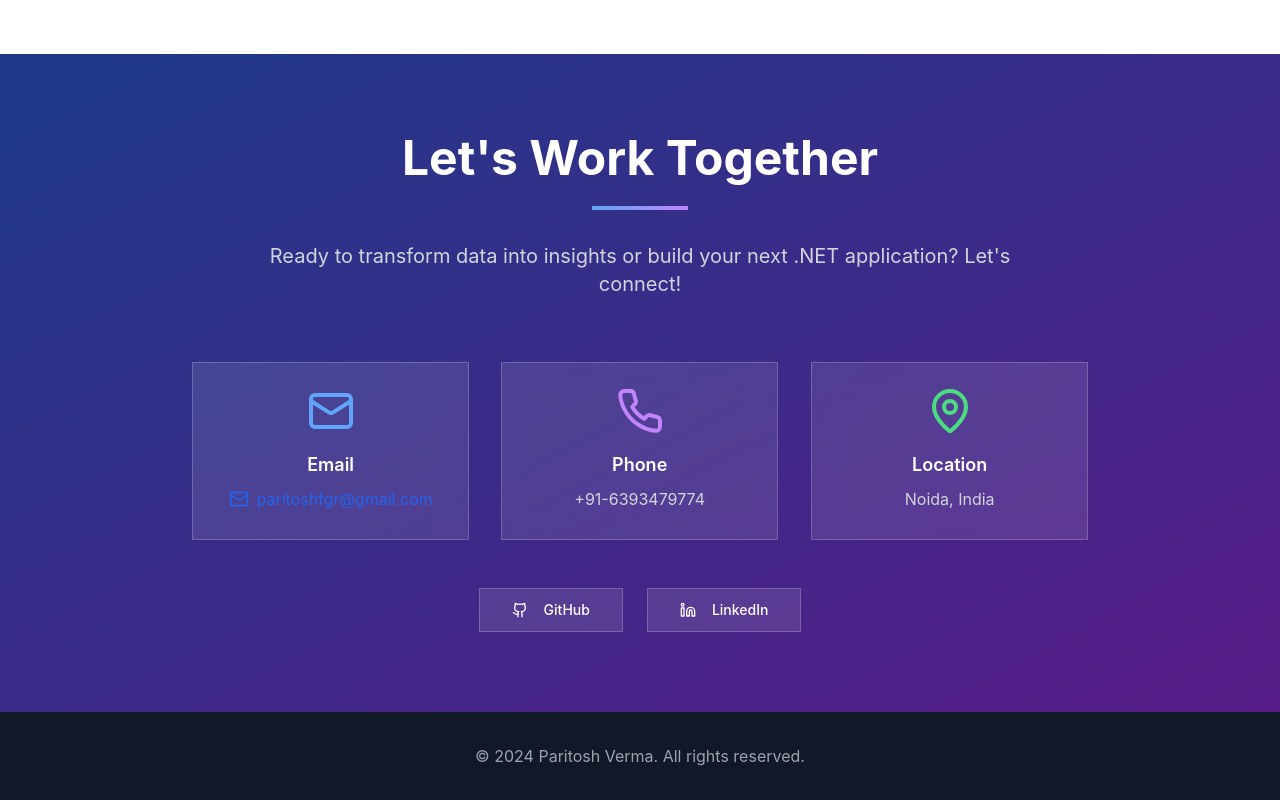
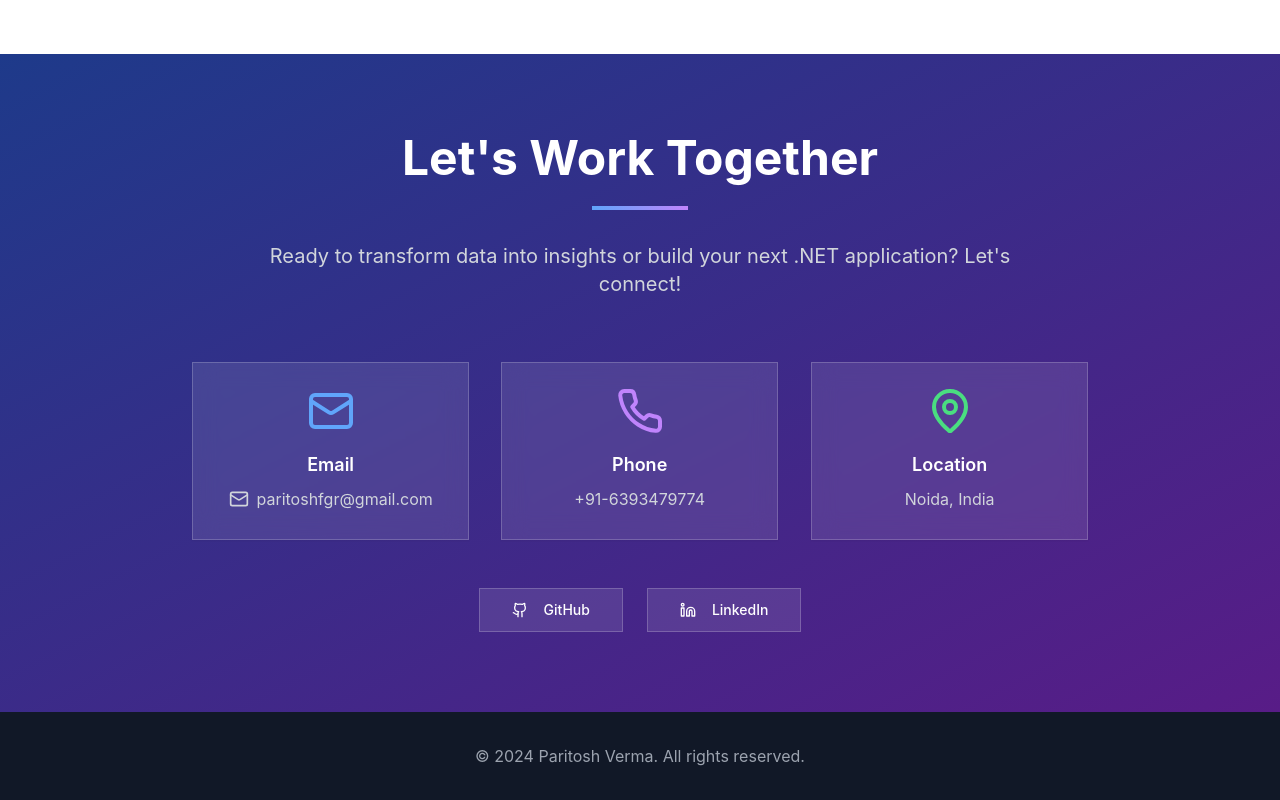
Before and after one commit to theparitoshverma/portfolio, a Next.js app in the folder paritosh-portfolio/: page / in a window 1280 px wide. Shown: the part 4270-5070 px from the top of the page. Built offline with nearby package versions, Linux system fonts and the light colour scheme.

Commit message:
Update enhanced-sections.tsx

```diff
--- a/paritosh-portfolio/components/enhanced-sections.tsx
+++ b/paritosh-portfolio/components/enhanced-sections.tsx
@@ -276,7 +276,7 @@ export function EnhancedSections({ skills, projects, animatedElements }: Enhance
                 title: "Email",
                 content: (  <a
       href="mailto:paritoshfgr@gmail.com"
-      className="text-blue-600 hover:underline transition-transform hover:scale-105 duration-300 inline-flex items-center gap-2"
+      className="text-white-600 hover:underline transition-transform hover:scale-105 duration-300 inline-flex items-center gap-2"
     >
       <Mail className="w-5 h-5" />
       <span>paritoshfgr@gmail.com</span>
```
